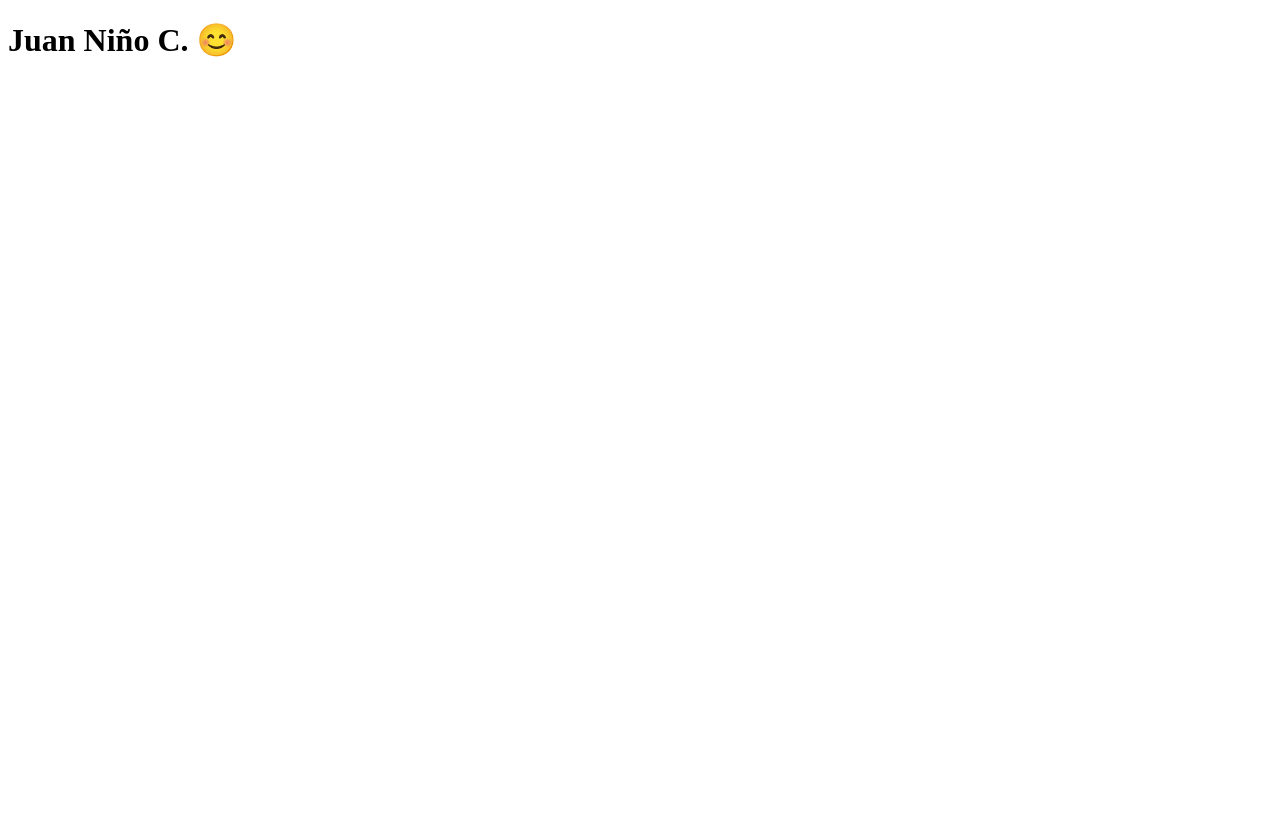
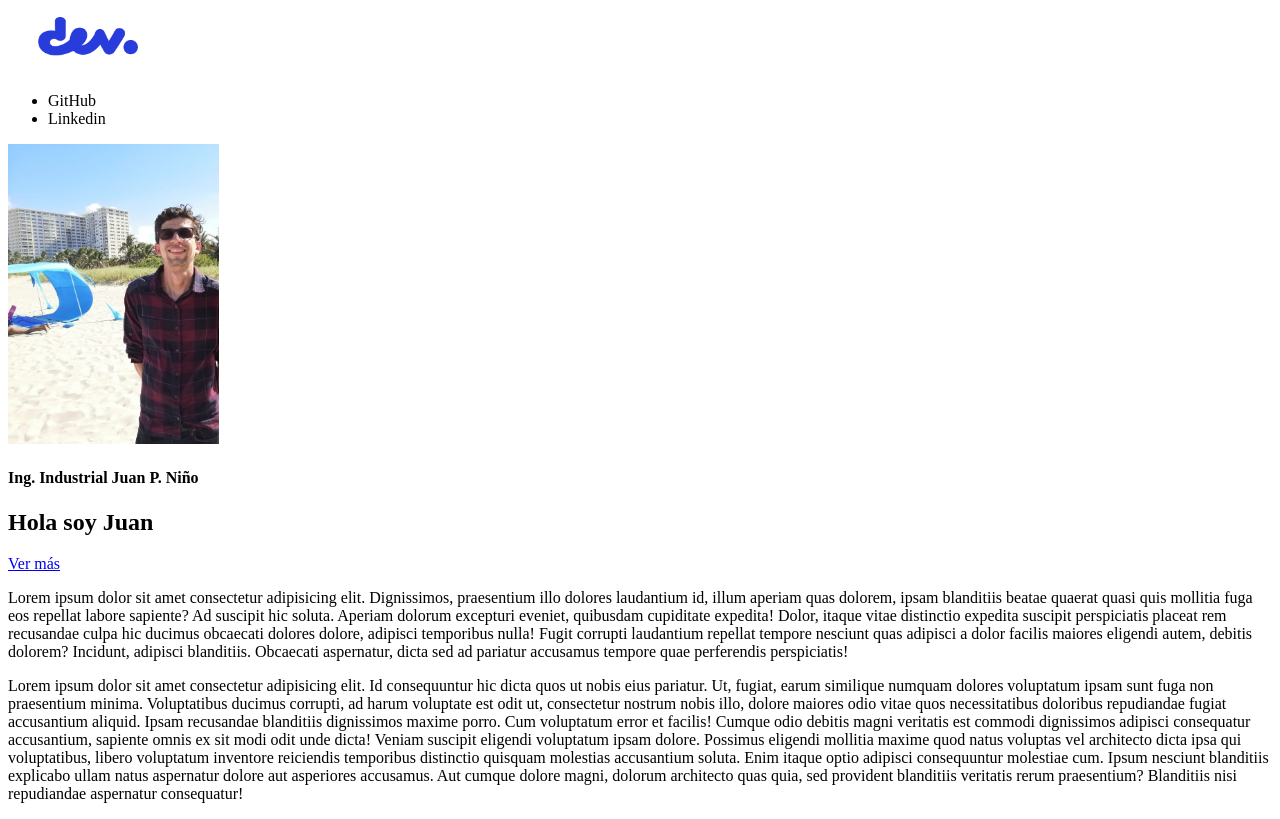
Before and after one commit to Jupanica/portfolio, a plain HTML site: page index.html in a window 1280 px wide. Drawn offline with Linux system fonts and the light colour scheme.

Commit message:
inicio portafolio

```diff
--- a/index.html
+++ b/index.html
@@ -9,9 +9,33 @@
 </head>
 
 <body>
-
+    <nav>
+        <img src="img/Logo.png" height="64px" alt="logo de la imagen">
+        <ul>
+            <li>GitHub</li>
+            <li>Linkedin</li>
+        </ul>
+    </nav>
+    <header>
+        <img src="img/Avatar.jpeg" alt="imagen personal" height="300px">
+        <h4>Ing. Industrial Juan P. Niño</h4>
+        <h2>Hola soy <span>Juan</span></h2>
+        <a href="https://github.com/Jupanica">
+            Ver más
+        </a>
+    </header>
+    <p>
+        Lorem ipsum dolor sit amet consectetur adipisicing elit. Dignissimos, praesentium illo dolores laudantium id, illum aperiam quas dolorem, ipsam blanditiis beatae quaerat quasi quis mollitia fuga eos repellat labore sapiente? Ad suscipit hic soluta. Aperiam
+        dolorum excepturi eveniet, quibusdam cupiditate expedita! Dolor, itaque vitae distinctio expedita suscipit perspiciatis placeat rem recusandae culpa hic ducimus obcaecati dolores dolore, adipisci temporibus nulla! Fugit corrupti laudantium repellat
+        tempore nesciunt quas adipisci a dolor facilis maiores eligendi autem, debitis dolorem? Incidunt, adipisci blanditiis. Obcaecati aspernatur, dicta sed ad pariatur accusamus tempore quae perferendis perspiciatis!
+    </p>
+    <p>
+        Lorem ipsum dolor sit amet consectetur adipisicing elit. Id consequuntur hic dicta quos ut nobis eius pariatur. Ut, fugiat, earum similique numquam dolores voluptatum ipsam sunt fuga non praesentium minima. Voluptatibus ducimus corrupti, ad harum voluptate
+        est odit ut, consectetur nostrum nobis illo, dolore maiores odio vitae quos necessitatibus doloribus repudiandae fugiat accusantium aliquid. Ipsam recusandae blanditiis dignissimos maxime porro. Cum voluptatum error et facilis! Cumque odio debitis
+        magni veritatis est commodi dignissimos adipisci consequatur accusantium, sapiente omnis ex sit modi odit unde dicta! Veniam suscipit eligendi voluptatum ipsam dolore. Possimus eligendi mollitia maxime quod natus voluptas vel architecto dicta
+        ipsa qui voluptatibus, libero voluptatum inventore reiciendis temporibus distinctio quisquam molestias accusantium soluta. Enim itaque optio adipisci consequuntur molestiae cum. Ipsum nesciunt blanditiis explicabo ullam natus aspernatur dolore
+        aut asperiores accusamus. Aut cumque dolore magni, dolorum architecto quas quia, sed provident blanditiis veritatis rerum praesentium? Blanditiis nisi repudiandae aspernatur consequatur!
+    </p>
 </body>
 
-<h1>Juan Niño C. 😊</h1>
-
 </html>
```
Also changed, not shown: img/Avatar.jpeg (added), img/Logo.png (added).
